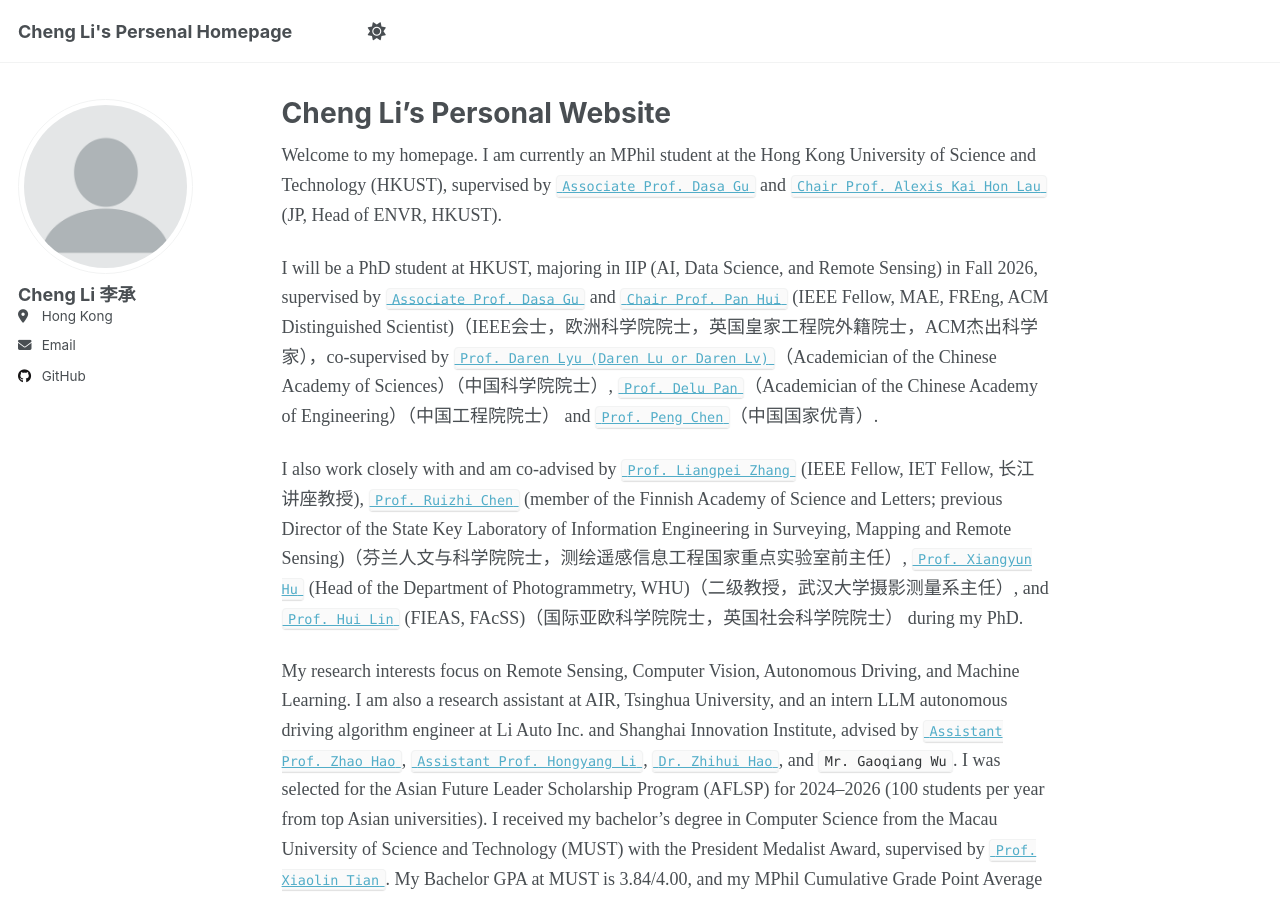
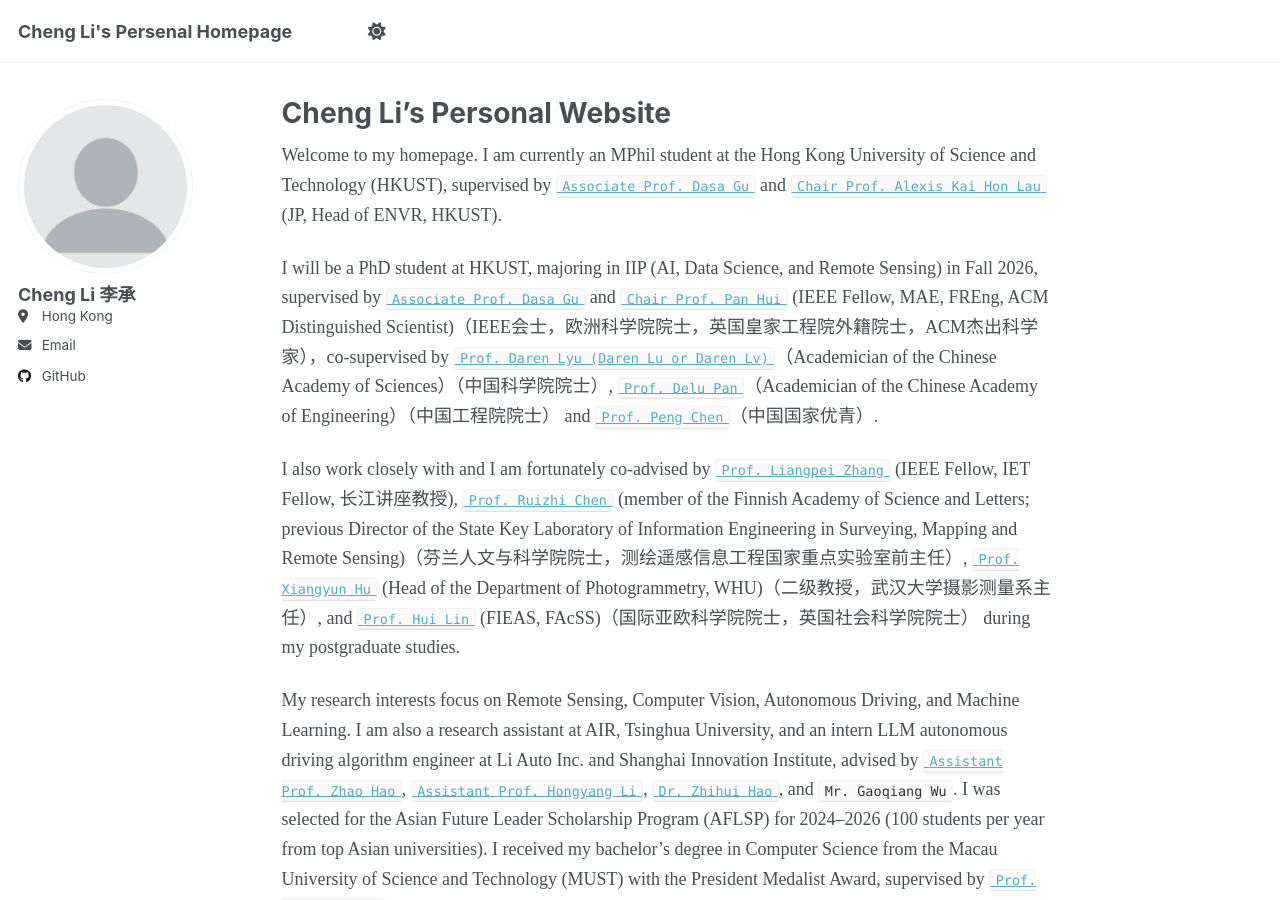
Before and after one commit to chengli24/chengli24, a Jekyll site: the page built from _pages/about.md, in a window 1280 px wide and 900 px high. Built offline with Jekyll 4.4.1, drawn with Linux system fonts in a browser that asks for light colours; a script that is not in the unit is left out.

Commit message:
Update about.md

```diff
--- a/_pages/about.md
+++ b/_pages/about.md
@@ -12,7 +12,7 @@ Welcome to my homepage. I am currently an MPhil student at the Hong Kong Univers
 
 I will be a PhD student at HKUST, majoring in IIP (AI, Data Science, and Remote Sensing) in Fall 2026, supervised by <a href="https://scholar.google.com/citations?user=NUV28h8AAAAJ&hl=en"><code>Associate Prof. Dasa Gu</code></a> and <a href="https://scholar.google.com/citations?user=dcDrhzMAAAAJ&hl=zh-CN"><code>Chair Prof. Pan Hui</code></a> (IEEE Fellow, MAE, FREng, ACM Distinguished Scientist)（IEEE会士，欧洲科学院院士，英国皇家工程院外籍院士，ACM杰出科学家），co-supervised by <a href="https://iap.cas.cn/sourcedb/zw/gbzjrc/ys/200908/t20090805_5548911.html"><code>Prof. Daren Lyu (Daren Lu or Daren Lv)</code></a>（Academician of the Chinese Academy of Sciences）（中国科学院院士）, <a href="https://ocac.zju.edu.cn/2020/0509/c50525a2094491/pagem.htm"><code>Prof. Delu Pan</code></a>（Academician of the Chinese Academy of Engineering）（中国工程院院士） and <a href="http://www.sdioi.com/ryxx/1541.html"><code>Prof. Peng Chen</code></a>（中国国家优青）.
 
-I also work closely with and am co-advised by <a href="https://scholar.google.com/citations?user=vzj2hcYAAAAJ&hl=en"><code>Prof. Liangpei Zhang</code></a> (IEEE Fellow, IET Fellow, 长江讲座教授), <a href="https://scholar.google.com/citations?user=ViEjhlsAAAAJ&hl=zh-CN"><code>Prof. Ruizhi Chen</code></a> (member of the Finnish Academy of Science and Letters; previous Director of the State Key Laboratory of Information Engineering in Surveying, Mapping and Remote Sensing)（芬兰人文与科学院院士，测绘遥感信息工程国家重点实验室前主任）, <a href="https://scholar.google.com/citations?user=MVFNsJgAAAAJ&hl=en"><code>Prof. Xiangyun Hu</code></a> (Head of the Department of Photogrammetry, WHU)（二级教授，武汉大学摄影测量系主任）, and <a href="https://scholar.google.com/citations?user=utTxEzYAAAAJ&hl=zh-TW"><code>Prof. Hui Lin</code></a> (FIEAS, FAcSS)（国际亚欧科学院院士，英国社会科学院院士） during my PhD.
+I also work closely with and I am fortunately co-advised by <a href="https://scholar.google.com/citations?user=vzj2hcYAAAAJ&hl=en"><code>Prof. Liangpei Zhang</code></a> (IEEE Fellow, IET Fellow, 长江讲座教授), <a href="https://scholar.google.com/citations?user=ViEjhlsAAAAJ&hl=zh-CN"><code>Prof. Ruizhi Chen</code></a> (member of the Finnish Academy of Science and Letters; previous Director of the State Key Laboratory of Information Engineering in Surveying, Mapping and Remote Sensing)（芬兰人文与科学院院士，测绘遥感信息工程国家重点实验室前主任）, <a href="https://scholar.google.com/citations?user=MVFNsJgAAAAJ&hl=en"><code>Prof. Xiangyun Hu</code></a> (Head of the Department of Photogrammetry, WHU)（二级教授，武汉大学摄影测量系主任）, and <a href="https://scholar.google.com/citations?user=utTxEzYAAAAJ&hl=zh-TW"><code>Prof. Hui Lin</code></a> (FIEAS, FAcSS)（国际亚欧科学院院士，英国社会科学院院士） during my postgraduate studies.
 
 My research interests focus on Remote Sensing, Computer Vision, Autonomous Driving, and Machine Learning. I am also a research assistant at AIR, Tsinghua University, and an intern LLM autonomous driving algorithm engineer at Li Auto Inc. and Shanghai Innovation Institute, advised by <a href="https://air.tsinghua.edu.cn/en/info/1046/1652.htm"><code>Assistant Prof. Zhao Hao</code></a>, <a href="https://scholar.google.com/citations?user=Hfrih1EAAAAJ&hl=en"><code>Assistant Prof. Hongyang Li</code></a>, <a href="https://scholar.google.com/citations?user=E1aaa_kAAAAJ&hl=zh-CN"><code>Dr. Zhihui Hao</code></a>, and <code>Mr. Gaoqiang Wu</code>. I was selected for the Asian Future Leader Scholarship Program (AFLSP) for 2024–2026 (100 students per year from top Asian universities). I received my bachelor’s degree in Computer Science from the Macau University of Science and Technology (MUST) with the President Medalist Award, supervised by <a href="https://fie.must.edu.mo/id-1444/person/view/id-539.html"><code>Prof. Xiaolin Tian</code></a>. My Bachelor GPA at MUST is 3.84/4.00, and my MPhil Cumulative Grade Point Average (CGA) at HKUST is 4.30/4.30.
 
```
